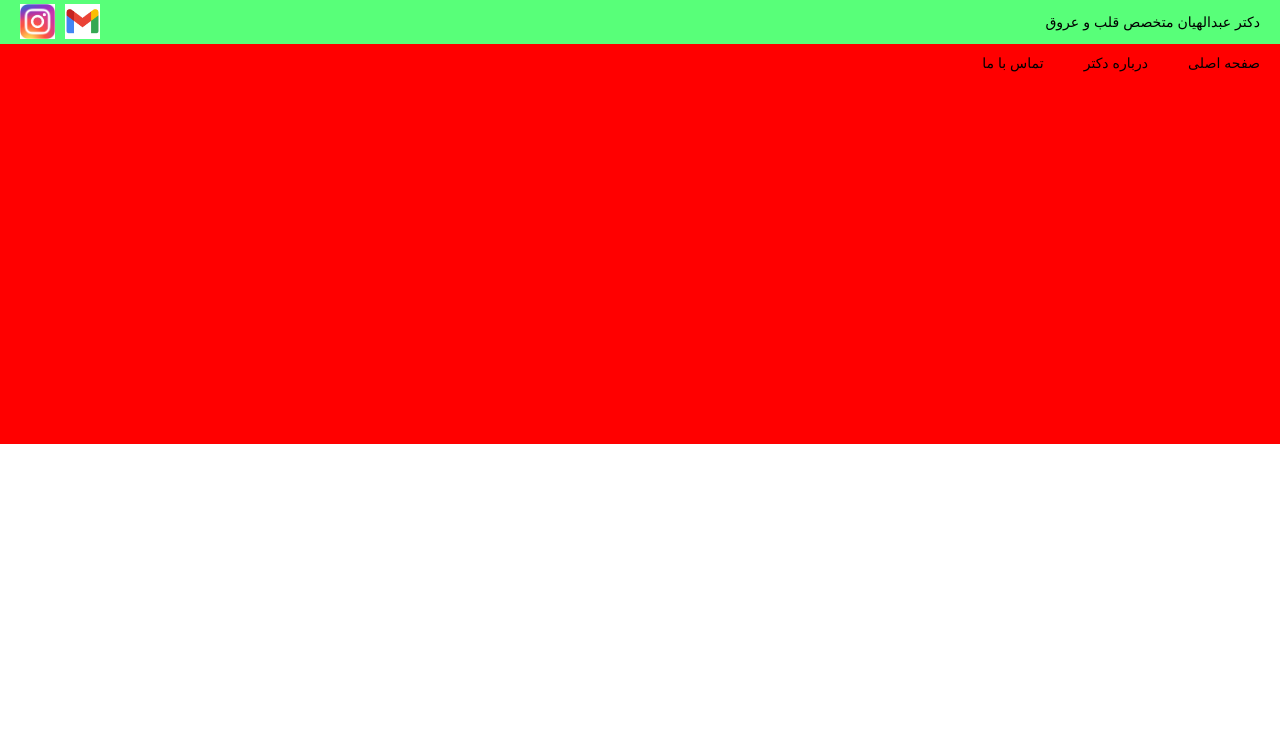
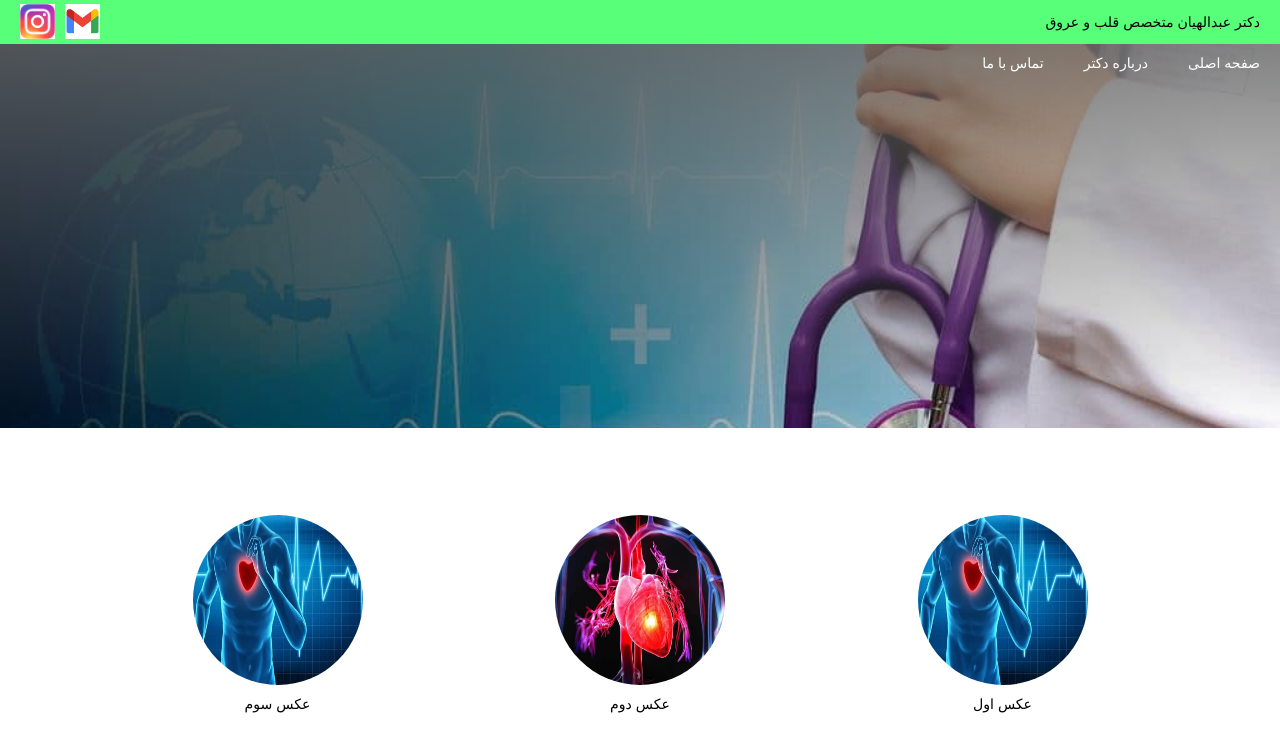
Before and after one commit to Alirezab-2000/drAbdollahian, a React (Create React App) app: page / in a window 1280 px wide. Shown: the top 752 px of the page. Built offline with nearby package versions, Linux system fonts and the light colour scheme.

Commit message:
main page added

```diff
--- a/src/app/Assets/images/index.tsx
+++ b/src/app/Assets/images/index.tsx
@@ -4,6 +4,7 @@ import gmail from "./Files/gmail.jpg"
 import telephone from "./Files/telephone.jpg"
 import mainHeart from "./Files/mainHeart.jpg"
 import heartWithBody from "./Files/HeartWithBody.jpg"
+import doctors from "./Files/doctors.jpg"
 
 export default {
     gmail,
@@ -11,5 +12,6 @@ export default {
     instagram,
     mainHeart,
     map,
-    telephone
+    telephone,
+    doctors
 }
--- a/src/app/components/DRHeader/styles.module.scss
+++ b/src/app/components/DRHeader/styles.module.scss
@@ -2,6 +2,7 @@
 
 .header_box{
   height: clamp(40px, 3.4vw, 64px);
+  min-height: 40px;
   background-color: $header-green;
   display: flex;
   justify-content: space-between;
--- a/src/app/pages/Home/CircleImage/index.tsx
+++ b/src/app/pages/Home/CircleImage/index.tsx
@@ -0,0 +1,17 @@
+import React from 'react';
+import styles from "./styles.module.scss"
+
+interface Props{
+    imageSource: string;
+    text:string;
+}
+export default function CircleImage({text,imageSource} : Props) {
+    return (
+        <div className={styles.component_box}>
+            <div className={styles.circle}>
+                <img className={styles.img} src={imageSource}/>
+            </div>
+            <p className={styles.text}>{text}</p>
+        </div>
+    );
+}
--- a/src/app/pages/Home/CircleImage/styles.module.scss
+++ b/src/app/pages/Home/CircleImage/styles.module.scss
@@ -0,0 +1,16 @@
+.circle{
+  width: clamp(170px , 12.5vw , 245px);
+  height: clamp(170px , 12.5vw , 245px);
+  overflow: hidden;
+  border-radius: 300px;
+}
+.img{
+  background-size: cover;
+  width: 100%;
+  height: 100%;
+}
+.text{
+  text-align: center;
+  margin-top: 10px;
+  font-size: clamp(12px , 1.1vw , 24px);
+}
--- a/src/app/pages/Home/ImageMenuBox/index.tsx
+++ b/src/app/pages/Home/ImageMenuBox/index.tsx
@@ -4,7 +4,9 @@ import styles from "./styles.module.scss"
 
 export default function ImageMenuBox() {
     return (
-        <div className={styles.image_menu_box}>
+        <div style={{
+            backgroundImage: `linear-gradient(to top, rgba(0, 0, 0, 0) 0% ,rgba(100, 100, 100 , .8)), url('${Assets.Images.doctors}')`,
+        }} className={styles.image_menu_box}>
             <div className={styles.menu_box}>
                 <div className={styles.menu_item}>
                     <p>صفحه اصلی</p>
--- a/src/app/pages/Home/ImageMenuBox/styles.module.scss
+++ b/src/app/pages/Home/ImageMenuBox/styles.module.scss
@@ -1,8 +1,11 @@
 .image_menu_box{
   width: 100%;
-  height: 50%;
+  height: 48%;
+  min-height: 300px;
   background-color: red;
   direction: rtl;
+  background-size: cover;
+  background-repeat: no-repeat;
 }
 .menu_box{
   display: flex;
@@ -11,5 +14,6 @@
   font-size: clamp(12px , 1.1vw , 24px);
   padding: 10px 20px;
   cursor: pointer;
+  color: white;
 }
 .image{}
--- a/src/app/pages/Home/index.tsx
+++ b/src/app/pages/Home/index.tsx
@@ -2,12 +2,19 @@ import React from 'react';
 import DRHeader from "../../components/DRHeader";
 import styles from "./styles.module.scss"
 import ImageMenuBox from "./ImageMenuBox";
+import CircleImage from "./CircleImage";
+import Assets from '../../Assets';
 
 export default function Home() {
     return (
-        <>
+        <div className={styles.page_container}>
             <DRHeader/>
             <ImageMenuBox />
-        </>
+            <div className={styles.circles_box}>
+                <CircleImage text={"عکس اول"} imageSource={Assets.Images.heartWithBody}/>
+                <CircleImage text={"عکس دوم"} imageSource={Assets.Images.mainHeart}/>
+                <CircleImage text={"عکس سوم"} imageSource={Assets.Images.heartWithBody}/>
+            </div>
+        </div>
     );
 }
--- a/src/app/pages/Home/styles.module.scss
+++ b/src/app/pages/Home/styles.module.scss
@@ -0,0 +1,22 @@
+.page_container{
+  display: flex;
+  flex-direction: column;
+  height: 100%;
+}
+.circles_box{
+  flex: 1;
+  display: flex;
+  align-items: center;
+  justify-content: space-evenly;
+  direction: rtl;
+}
+@media screen and (max-width: 650px){
+  .circles_box{
+    flex-direction: column;
+
+    & > * {
+      margin-top: 15px;
+      margin-bottom: 15px;
+    }
+  }
+}
```
Also changed, not shown: src/app/Assets/images/Files/doctors.jpg (added).
